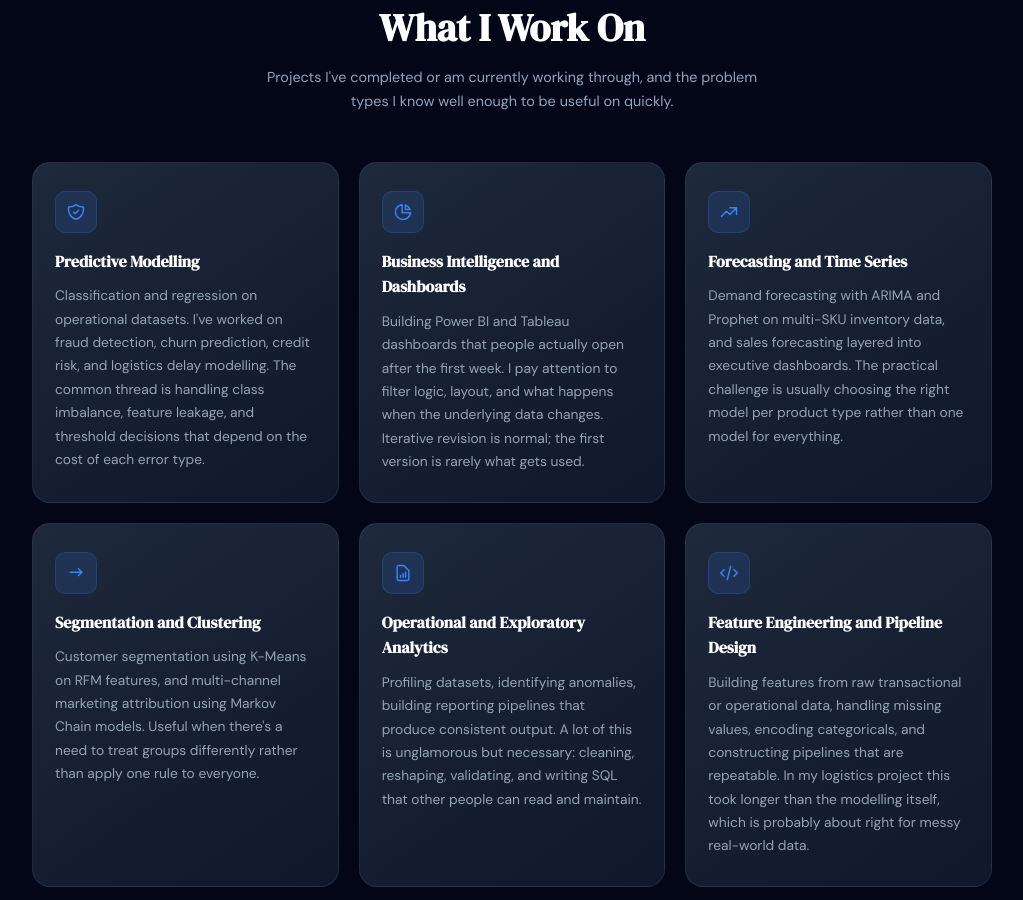
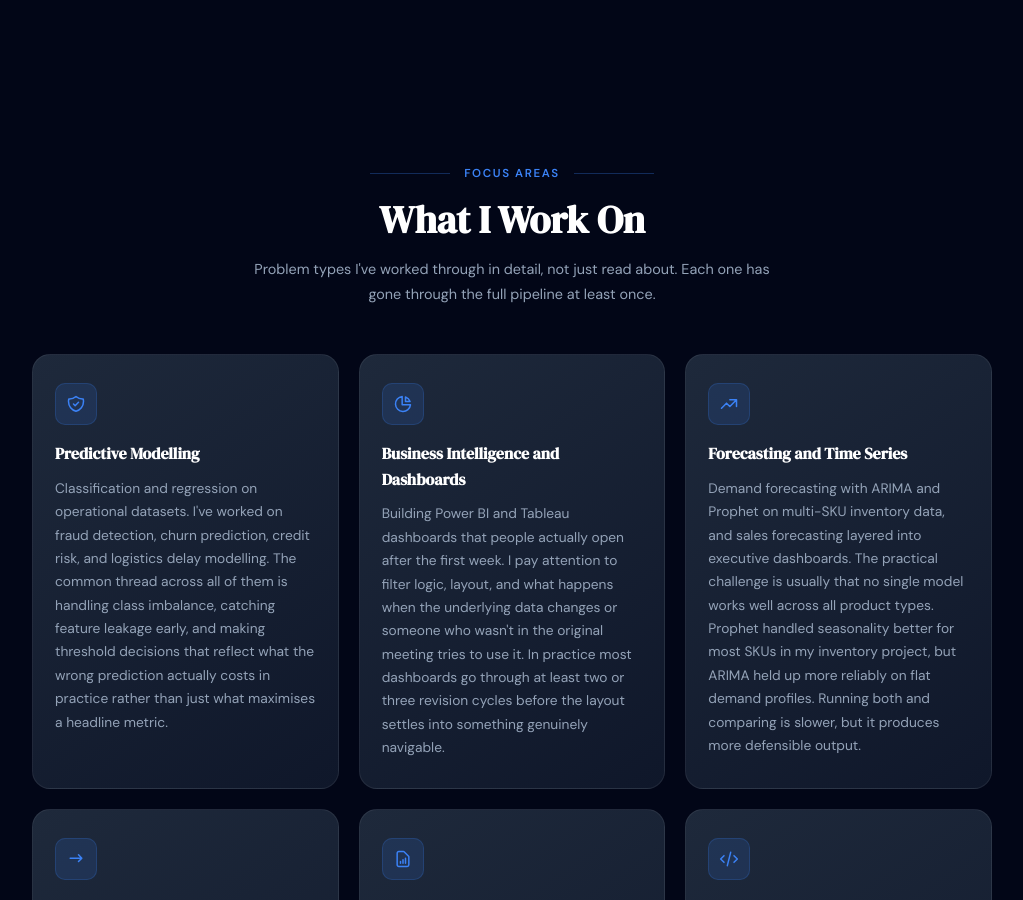
Before and after one commit to timmaina-devhub/timmaina-devhub.github.io, a Jekyll site: the page built from about.html, in a window 1280 px wide and 900 px high, scrolled down 3988 px. Shown: the whole window, without its empty margins (128-1151 px from the left). Built offline with Jekyll 4.4.1, drawn with Linux system fonts in a browser that asks for light colours; some of the changed text lies outside the part shown.

Commit message:
Update about.html

```diff
--- a/about.html
+++ b/about.html
@@ -75,27 +75,27 @@ title: About
             <svg width="20" height="20" fill="none" viewBox="0 0 24 24" stroke="currentColor" stroke-width="1.8"><path stroke-linecap="round" stroke-linejoin="round" d="M9 19v-6a2 2 0 00-2-2H5a2 2 0 00-2 2v6a2 2 0 002 2h2a2 2 0 002-2zm0 0V9a2 2 0 012-2h2a2 2 0 012 2v10m-6 0a2 2 0 002 2h2a2 2 0 002-2m0 0V5a2 2 0 012-2h2a2 2 0 012 2v14a2 2 0 01-2 2h-2a2 2 0 01-2-2z"/></svg>
           </div>
           <h3>The Work</h3>
-          <p>I work across the full analytics pipeline: data cleaning, feature engineering, model training, evaluation, and building dashboards that hold up after handoff. Most of my projects involve messy or imbalanced data where the preprocessing decisions matter as much as the model choice.</p>
+          <p>I work across the full analytics pipeline: data cleaning, feature engineering, model training, evaluation, and building dashboards that hold up after handoff. Most of my projects involve messy or imbalanced data where the preprocessing decisions end up mattering more than the model choice. Switching from a Random Forest to XGBoost rarely moves the needle as much as fixing how the training labels were constructed.</p>
         </div>
         <div class="ab-story__block">
           <div class="ab-story__icon">
             <svg width="20" height="20" fill="none" viewBox="0 0 24 24" stroke="currentColor" stroke-width="1.8"><path stroke-linecap="round" stroke-linejoin="round" d="M9.663 17h4.673M12 3v1m6.364 1.636l-.707.707M21 12h-1M4 12H3m3.343-5.657l-.707-.707m2.828 9.9a5 5 0 117.072 0l-.548.547A3.374 3.374 0 0014 18.469V19a2 2 0 11-4 0v-.531c0-.895-.356-1.754-.988-2.386l-.548-.547z"/></svg>
           </div>
           <h3>The Approach</h3>
-          <p>I spend more time on problem framing and feature design than most people expect. A model trained on leaky features or a poorly structured target variable will look great in training and fail in practice. I've caught that mistake more than once, which is why I check for it deliberately now.</p>
+          <p>I spend more time on problem framing and feature design than most people expect. A model trained on leaky features or a poorly structured target variable will look great in training and fail in practice. I've caught that mistake more than once, which is why I check for it deliberately now. It's not a glamorous part of the process, but it's usually where the real problems are hiding.</p>
         </div>
         <div class="ab-story__block">
           <div class="ab-story__icon">
             <svg width="20" height="20" fill="none" viewBox="0 0 24 24" stroke="currentColor" stroke-width="1.8"><path stroke-linecap="round" stroke-linejoin="round" d="M13 10V3L4 14h7v7l9-11h-7z"/></svg>
           </div>
           <h3>The Direction</h3>
-          <p>My background is in Statistics and Computer Science, and my project work has moved progressively toward ML applications in operational contexts: fraud, credit risk, logistics, forecasting. I'm looking for roles where analytical rigour is taken seriously and the work connects to real decisions.</p>
+          <p>My background is in Statistics and Computer Science, and my project work has moved progressively toward ML applications in operational contexts: fraud, credit risk, logistics, forecasting. I'm looking for roles where the data is taken seriously enough that people notice when the analysis is wrong, not just when it's missing.</p>
         </div>
       </div>
 
       <blockquote class="ab-quote">
         <svg class="ab-quote__mark" width="32" height="32" viewBox="0 0 32 32" fill="currentColor"><path d="M9.352 4C4.456 7.456 1 13.12 1 19.36c0 5.088 3.072 8.064 6.624 8.064 3.36 0 5.856-2.688 5.856-5.856 0-3.168-2.208-5.472-5.088-5.472-.576 0-1.344.096-1.536.192.48-3.264 3.552-7.104 6.624-9.024L9.352 4zm16.512 0c-4.8 3.456-8.256 9.12-8.256 15.36 0 5.088 3.072 8.064 6.624 8.064 3.264 0 5.856-2.688 5.856-5.856 0-3.168-2.304-5.472-5.184-5.472-.576 0-1.248.096-1.44.192.48-3.264 3.456-7.104 6.528-9.024L25.864 4z"/></svg>
-        The gap between a model that works on paper and one that's actually useful in practice is mostly a data quality and framing problem. That's where I've spent most of my time, and where I think the real work happens.
+        The gap between a model that works on paper and one that's actually useful in practice is mostly a data quality and framing problem. I've spent more time on that gap than on tuning hyperparameters, and I think that's probably the right allocation.
         <cite>Timothy Maina</cite>
       </blockquote>
     </div>
@@ -114,7 +114,7 @@ title: About
         <div class="ab-story__line"></div>
       </div>
       <h2 class="ab-section-title">Skills &amp; Tools</h2>
-      <p class="ab-section-sub">Tools and methods I use regularly across analytics, modelling, and visualisation work.</p>
+      <p class="ab-section-sub">Tools and methods I use regularly. The list reflects what I've actually worked with across projects, not everything I've read about.</p>
     </div>
 
     <div class="ab-skills reveal">
@@ -231,7 +231,7 @@ title: About
           <div class="ab-tl-badge ab-tl-badge--green">Active</div>
           <h3>Applied Data Science and Analytics, Self-directed Projects</h3>
           <p class="ab-tl-org">Independent</p>
-          <p>Built seven end-to-end projects covering fraud detection, customer churn prediction, credit risk modelling, demand forecasting, marketing attribution, logistics delay prediction, and executive sales dashboards. Each project runs the full cycle: raw data ingestion, cleaning, feature engineering, model training and evaluation, and a connected dashboard or reporting layer. Tools vary by project requirements, primarily Python, scikit-learn, XGBoost, Power BI, and Tableau.</p>
+          <p>Built seven end-to-end projects covering fraud detection, customer churn prediction, credit risk modelling, demand forecasting, marketing attribution, logistics delay prediction, and executive sales dashboards. Each project runs the full cycle: raw data ingestion, cleaning, feature engineering, model training and evaluation, and a connected dashboard or reporting layer. Some of these went through several iterations before the outputs were stable enough to be useful. Tools vary by project, primarily Python, scikit-learn, XGBoost, Power BI, and Tableau.</p>
           <div class="ab-tl-tags">
             <span>Python</span><span>scikit-learn</span><span>XGBoost</span><span>Power BI</span><span>Tableau</span><span>Feature Engineering</span>
           </div>
@@ -248,7 +248,7 @@ title: About
           <div class="ab-tl-badge ab-tl-badge--blue">Certification</div>
           <h3>Google Advanced Data Analytics Professional Certificate</h3>
           <p class="ab-tl-org">Google / Coursera</p>
-          <p>Advanced programme covering statistical analysis, Python, regression and classification modelling, and communicating analytical outputs to non-technical audiences. Completed alongside active project work, so most of the material was applied directly rather than studied in isolation.</p>
+          <p>Advanced programme covering statistical analysis, Python, regression and classification modelling, and communicating analytical outputs to non-technical audiences. I ran most of the coursework in parallel with active project work, so the material got tested against real datasets fairly quickly rather than sitting as theory.</p>
           <div class="ab-tl-tags">
             <span>Python</span><span>Statistics</span><span>Machine Learning</span><span>Tableau</span>
           </div>
@@ -264,7 +264,7 @@ title: About
           <div class="ab-tl-badge ab-tl-badge--purple">Degree</div>
           <h3>BSc. Statistics &amp; Computer Science</h3>
           <p class="ab-tl-org">Kenyatta University</p>
-          <p>Covered probability theory, statistical inference, algorithms, and data structures. The combination of statistics and CS gave me a practical grounding in both the mathematical side of modelling and the implementation side, which has been directly useful in every project since.</p>
+          <p>Covered probability theory, statistical inference, algorithms, and data structures. The combination of statistics and CS gave me a useful grounding on both sides: the mathematical basis for why models behave the way they do, and enough programming to implement things from scratch when needed. That background shows up most clearly in how I think about model evaluation and feature construction.</p>
           <div class="ab-tl-tags">
             <span>Statistics</span><span>Probability</span><span>Algorithms</span><span>Programming</span>
           </div>
@@ -287,7 +287,7 @@ title: About
         <div class="ab-story__line"></div>
       </div>
       <h2 class="ab-section-title">What I Work On</h2>
-      <p class="ab-section-sub">Projects I've completed or am currently working through, and the problem types I know well enough to be useful on quickly.</p>
+      <p class="ab-section-sub">Problem types I've worked through in detail, not just read about. Each one has gone through the full pipeline at least once.</p>
     </div>
     <div class="ab-story__grid reveal" style="margin-top:40px;">
       <div class="ab-story__block">
@@ -295,42 +295,42 @@ title: About
           <svg width="20" height="20" fill="none" viewBox="0 0 24 24" stroke="currentColor" stroke-width="1.8"><path stroke-linecap="round" stroke-linejoin="round" d="M9 12l2 2 4-4m5.618-4.016A11.955 11.955 0 0112 2.944a11.955 11.955 0 01-8.618 3.04A12.02 12.02 0 003 9c0 5.591 3.824 10.29 9 11.622 5.176-1.332 9-6.03 9-11.622 0-1.042-.133-2.052-.382-3.016z"/></svg>
         </div>
         <h3>Predictive Modelling</h3>
-        <p>Classification and regression on operational datasets. I've worked on fraud detection, churn prediction, credit risk, and logistics delay modelling. The common thread is handling class imbalance, feature leakage, and threshold decisions that depend on the cost of each error type.</p>
+        <p>Classification and regression on operational datasets. I've worked on fraud detection, churn prediction, credit risk, and logistics delay modelling. The common thread across all of them is handling class imbalance, catching feature leakage early, and making threshold decisions that reflect what the wrong prediction actually costs in practice rather than just what maximises a headline metric.</p>
       </div>
       <div class="ab-story__block">
         <div class="ab-story__icon">
           <svg width="20" height="20" fill="none" viewBox="0 0 24 24" stroke="currentColor" stroke-width="1.8"><path stroke-linecap="round" stroke-linejoin="round" d="M11 3.055A9.001 9.001 0 1020.945 13H11V3.055z"/><path stroke-linecap="round" stroke-linejoin="round" d="M20.488 9H15V3.512A9.025 9.025 0 0120.488 9z"/></svg>
         </div>
         <h3>Business Intelligence and Dashboards</h3>
-        <p>Building Power BI and Tableau dashboards that people actually open after the first week. I pay attention to filter logic, layout, and what happens when the underlying data changes. Iterative revision is normal; the first version is rarely what gets used.</p>
+        <p>Building Power BI and Tableau dashboards that people actually open after the first week. I pay attention to filter logic, layout, and what happens when the underlying data changes or someone who wasn't in the original meeting tries to use it. In practice most dashboards go through at least two or three revision cycles before the layout settles into something genuinely navigable.</p>
       </div>
       <div class="ab-story__block">
         <div class="ab-story__icon">
           <svg width="20" height="20" fill="none" viewBox="0 0 24 24" stroke="currentColor" stroke-width="1.8"><path stroke-linecap="round" stroke-linejoin="round" d="M13 7h8m0 0v8m0-8l-8 8-4-4-6 6"/></svg>
         </div>
         <h3>Forecasting and Time Series</h3>
-        <p>Demand forecasting with ARIMA and Prophet on multi-SKU inventory data, and sales forecasting layered into executive dashboards. The practical challenge is usually choosing the right model per product type rather than one model for everything.</p>
+        <p>Demand forecasting with ARIMA and Prophet on multi-SKU inventory data, and sales forecasting layered into executive dashboards. The practical challenge is usually that no single model works well across all product types. Prophet handled seasonality better for most SKUs in my inventory project, but ARIMA held up more reliably on flat demand profiles. Running both and comparing is slower, but it produces more defensible output.</p>
       </div>
       <div class="ab-story__block">
         <div class="ab-story__icon">
           <svg width="20" height="20" fill="none" viewBox="0 0 24 24" stroke="currentColor" stroke-width="1.8"><path stroke-linecap="round" stroke-linejoin="round" d="M19 11H5m14 0l-4-4m4 4l-4 4"/></svg>
         </div>
         <h3>Segmentation and Clustering</h3>
-        <p>Customer segmentation using K-Means on RFM features, and multi-channel marketing attribution using Markov Chain models. Useful when there's a need to treat groups differently rather than apply one rule to everyone.</p>
+        <p>Customer segmentation using K-Means on RFM features, and multi-channel marketing attribution using Markov Chain models. K-Means requires committing to a cluster count before you know what the clusters will look like, which takes a few iterations. The Markov Chain work was more involved, mostly in validating that the transition sequences were constructed correctly before running the removal effect calculations.</p>
       </div>
       <div class="ab-story__block">
         <div class="ab-story__icon">
           <svg width="20" height="20" fill="none" viewBox="0 0 24 24" stroke="currentColor" stroke-width="1.8"><path stroke-linecap="round" stroke-linejoin="round" d="M9 17v-2m3 2v-4m3 4v-6m2 10H7a2 2 0 01-2-2V5a2 2 0 012-2h5.586a1 1 0 01.707.293l5.414 5.414a1 1 0 01.293.707V19a2 2 0 01-2 2z"/></svg>
         </div>
         <h3>Operational and Exploratory Analytics</h3>
-        <p>Profiling datasets, identifying anomalies, building reporting pipelines that produce consistent output. A lot of this is unglamorous but necessary: cleaning, reshaping, validating, and writing SQL that other people can read and maintain.</p>
+        <p>Profiling datasets, identifying anomalies, building reporting pipelines that produce consistent output. A lot of this is unglamorous but necessary: cleaning inconsistent categoricals, reshaping wide tables, tracking down where nulls are actually coming from, and writing SQL that someone else can modify six months later without breaking everything downstream.</p>
       </div>
       <div class="ab-story__block">
         <div class="ab-story__icon">
           <svg width="20" height="20" fill="none" viewBox="0 0 24 24" stroke="currentColor" stroke-width="1.8"><path stroke-linecap="round" stroke-linejoin="round" d="M10 20l4-16m4 4l4 4-4 4M6 16l-4-4 4-4"/></svg>
         </div>
         <h3>Feature Engineering and Pipeline Design</h3>
-        <p>Building features from raw transactional or operational data, handling missing values, encoding categoricals, and constructing pipelines that are repeatable. In my logistics project this took longer than the modelling itself, which is probably about right for messy real-world data.</p>
+        <p>Building features from raw transactional or operational data, handling missing values, encoding categoricals, and constructing pipelines that produce the same output when run again on new data. In my logistics project the feature engineering took longer than the modelling, partly because several early feature candidates turned out to be proxies for the target variable and had to be rebuilt from scratch. That kind of iteration is normal, but it's not always accounted for in how long a project takes.</p>
       </div>
     </div>
   </div>
@@ -356,7 +356,7 @@ title: About
           <div style="width:36px;height:36px;background:var(--blue-d);border:1px solid rgba(59,130,246,.25);border-radius:10px;display:flex;align-items:center;justify-content:center;color:var(--blue-lt);flex-shrink:0;font-family:'DM Serif Display',serif;font-size:1rem;color:#93c5fd;">01</div>
           <div>
             <h4 style="color:#fff;font-size:.95rem;margin-bottom:6px;font-family:'DM Sans',sans-serif;font-weight:600;">Understand the data before modelling anything</h4>
-            <p style="color:var(--muted);font-size:.86rem;line-height:1.75;margin:0;">I profile the dataset first: distributions, missing values, duplicates, outliers, class balance. This usually surfaces problems that would cause the model to fail silently if ignored. It also tends to reveal which features are actually informative before running any model at all.</p>
+            <p style="color:var(--muted);font-size:.86rem;line-height:1.75;margin:0;">I profile the dataset first: distributions, missing values, duplicates, outliers, class balance. This usually surfaces problems that would cause the model to fail silently if ignored. It also tends to reveal which features are actually informative before any modelling happens, which saves time later. Skipping this step to get to the model faster tends to create more work, not less.</p>
           </div>
         </div>
 
@@ -372,7 +372,7 @@ title: About
           <div style="width:36px;height:36px;background:var(--blue-d);border:1px solid rgba(59,130,246,.25);border-radius:10px;display:flex;align-items:center;justify-content:center;color:var(--blue-lt);flex-shrink:0;font-family:'DM Serif Display',serif;font-size:1rem;color:#93c5fd;">03</div>
           <div>
             <h4 style="color:#fff;font-size:.95rem;margin-bottom:6px;font-family:'DM Sans',sans-serif;font-weight:600;">Choose evaluation metrics based on what errors cost</h4>
-            <p style="color:var(--muted);font-size:.86rem;line-height:1.75;margin:0;">Accuracy is often the wrong metric. For churn I optimise for recall because missing an at-risk customer is more costly than sending a retention offer to someone who wasn't churning. For fraud it's precision-recall balance because flooding analysts with false alerts has a real operational cost. The metric choice should reflect the actual tradeoff, not just what's easiest to report.</p>
+            <p style="color:var(--muted);font-size:.86rem;line-height:1.75;margin:0;">Accuracy is often the wrong metric. For churn I optimise for recall because a missed at-risk customer is more costly than sending a retention offer to someone who wasn't going to churn anyway. For fraud the concern is different: too many false positives and analysts stop trusting the model entirely, which makes it useless regardless of its technical performance. The metric choice should come from the actual consequences of each error type, not from what's easiest to report.</p>
           </div>
         </div>
 
@@ -380,7 +380,7 @@ title: About
           <div style="width:36px;height:36px;background:var(--blue-d);border:1px solid rgba(59,130,246,.25);border-radius:10px;display:flex;align-items:center;justify-content:center;color:var(--blue-lt);flex-shrink:0;font-family:'DM Serif Display',serif;font-size:1rem;color:#93c5fd;">04</div>
           <div>
             <h4 style="color:#fff;font-size:.95rem;margin-bottom:6px;font-family:'DM Sans',sans-serif;font-weight:600;">Build outputs that stay useful after the project ends</h4>
-            <p style="color:var(--muted);font-size:.86rem;line-height:1.75;margin:0;">A dashboard that requires the original analyst to interpret it is only half-finished. I structure reports and dashboards so that someone unfamiliar with the project can navigate them without a walkthrough. This usually means fewer views, clearer labels, and explicit annotation of what each number means and what to do with it.</p>
+            <p style="color:var(--muted);font-size:.86rem;line-height:1.75;margin:0;">A dashboard that requires the original analyst to explain it is only half-finished. I try to structure reports so that someone unfamiliar with the project can navigate them without a walkthrough. This usually means fewer views, clearer labels, and some annotation of what each number means in context. It also means being willing to simplify things that look impressive but don't actually help someone make a decision.</p>
           </div>
         </div>
 
@@ -401,7 +401,7 @@ title: About
         <div class="ab-story__line"></div>
       </div>
       <h2 class="ab-section-title">Current Development Focus</h2>
-      <p class="ab-section-sub">What I'm actively working on or studying right now, alongside the project pipeline.</p>
+      <p class="ab-section-sub">What I'm actively working on alongside the main project pipeline. None of this is complete yet.</p>
     </div>
     <div class="ab-story__grid reveal" style="grid-template-columns:repeat(auto-fit,minmax(260px,1fr));margin-top:40px;">
       <div class="ab-story__block">
@@ -409,21 +409,21 @@ title: About
           <svg width="20" height="20" fill="none" viewBox="0 0 24 24" stroke="currentColor" stroke-width="1.8"><path stroke-linecap="round" stroke-linejoin="round" d="M9.75 17L9 20l-1 1h8l-1-1-.75-3M3 13h18M5 17h14a2 2 0 002-2V5a2 2 0 00-2-2H5a2 2 0 00-2 2v10a2 2 0 002 2z"/></svg>
         </div>
         <h3>ML Model Deployment</h3>
-        <p>Working on exposing trained models through a lightweight API layer so the live demo tools on this portfolio reflect actual model output rather than simulation. FastAPI on Render is the current approach.</p>
+        <p>Working on exposing trained models through a lightweight API so the live demo tools on this portfolio reflect actual model output rather than client-side simulation. FastAPI on Render is the current plan. The serialisation and environment setup is more involved than expected, particularly around dependency versions between the training environment and what Render runs.</p>
       </div>
       <div class="ab-story__block">
         <div class="ab-story__icon">
           <svg width="20" height="20" fill="none" viewBox="0 0 24 24" stroke="currentColor" stroke-width="1.8"><path stroke-linecap="round" stroke-linejoin="round" d="M4 7v10c0 2.21 3.582 4 8 4s8-1.79 8-4V7M4 7c0 2.21 3.582 4 8 4s8-1.79 8-4M4 7c0-2.21 3.582-4 8-4s8 1.79 8 4"/></svg>
         </div>
         <h3>Analytics Engineering Practices</h3>
-        <p>Learning dbt and structured SQL transformation patterns. Most of my SQL to date has been ad hoc; I'm building familiarity with modular, version-controlled data transformation as a more sustainable workflow for operational reporting.</p>
+        <p>Learning dbt and structured SQL transformation patterns. Most of my SQL to date has been written for a specific analysis and not really designed to be maintained. That works fine for one-off exploratory work but doesn't scale when the same transformations need to run reliably and consistently. This is the gap I'm working on closing.</p>
       </div>
       <div class="ab-story__block">
         <div class="ab-story__icon">
           <svg width="20" height="20" fill="none" viewBox="0 0 24 24" stroke="currentColor" stroke-width="1.8"><path stroke-linecap="round" stroke-linejoin="round" d="M9 19v-6a2 2 0 00-2-2H5a2 2 0 00-2 2v6a2 2 0 002 2h2a2 2 0 002-2zm0 0V9a2 2 0 012-2h2a2 2 0 012 2v10m-6 0a2 2 0 002 2h2a2 2 0 002-2m0 0V5a2 2 0 012-2h2a2 2 0 012 2v14a2 2 0 01-2 2h-2a2 2 0 01-2-2z"/></svg>
         </div>
         <h3>Completing the Project Pipeline</h3>
-        <p>Two projects, logistics delay prediction and fraud detection, are still in progress. The modelling is done; the remaining work is the Power BI dashboards and some additional validation. Both should be complete within the next few months.</p>
+        <p>Two projects, logistics delay prediction and fraud detection, are still in progress. The core modelling is done on both. What remains is the Power BI dashboard layer and, for fraud, a second pass on the feature importance analysis before publishing the write-up. The intention is to have both finished within the next few months, though the dashboard work tends to take longer than estimated.</p>
       </div>
     </div>
   </div>
```
Also changed, not shown: other parts of about.html (+1 -1 lines).
